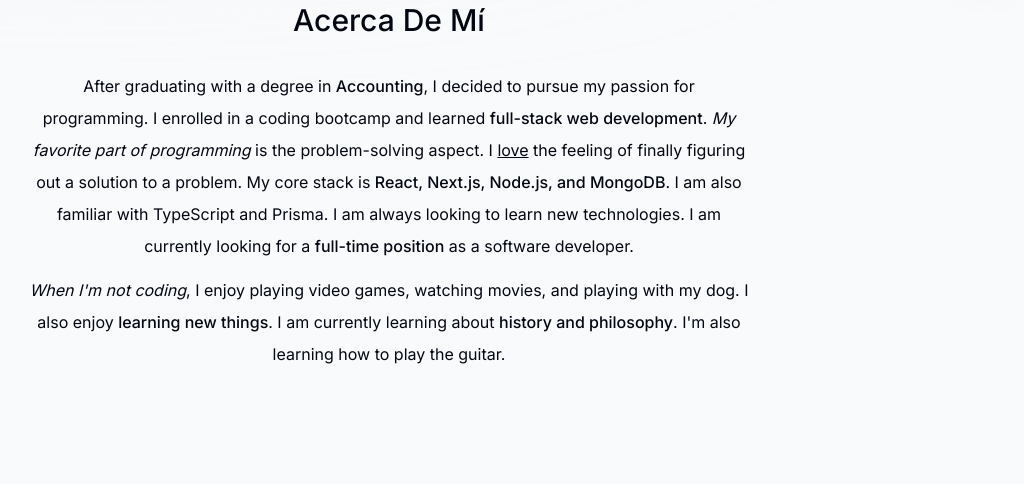
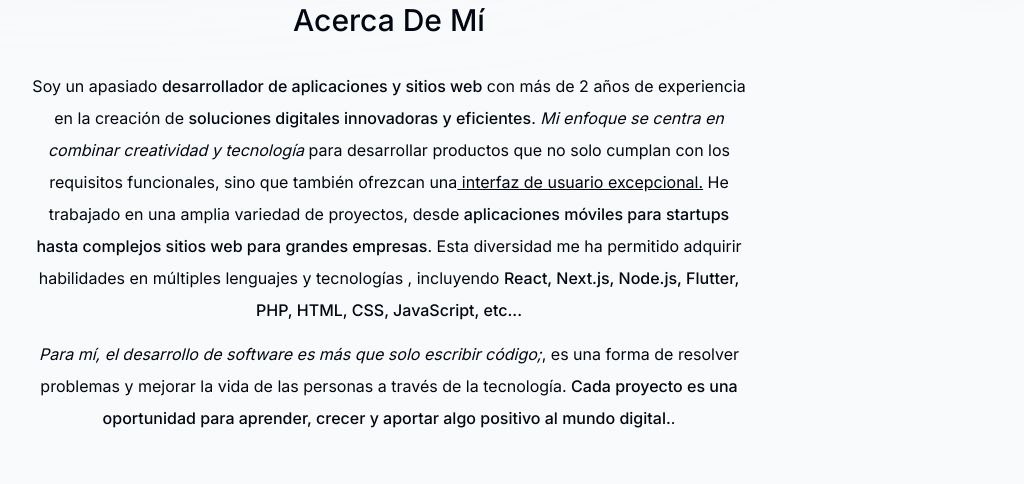
Before and after one commit to alcae/emmanuel-portf, a Next.js app: page / in a window 1280 px wide. Shown: the part 822-1306 px from the top of the page, without its empty margins (251-1275 px from the left). Built offline with nearby package versions, Linux system fonts and the light colour scheme; no server answers.

Commit message:
Update about.tsx

```diff
--- a/components/about.tsx
+++ b/components/about.tsx
@@ -19,30 +19,26 @@ export default function About() {
     >
       <SectionHeading>Acerca de mí</SectionHeading>
       <p className="mb-3">
-        After graduating with a degree in{" "}
-        <span className="font-medium">Accounting</span>, I decided to pursue my
-        passion for programming. I enrolled in a coding bootcamp and learned{" "}
-        <span className="font-medium">full-stack web development</span>.{" "}
-        <span className="italic">My favorite part of programming</span> is the
-        problem-solving aspect. I <span className="underline">love</span> the
-        feeling of finally figuring out a solution to a problem. My core stack
-        is{" "}
+        Soy un apasiado{" "}
+        <span className="font-medium">desarrollador de aplicaciones y sitios web</span> con más de 2 años de experiencia
+        en la creación de {" "}
+        <span className="font-medium">soluciones digitales innovadoras y eficientes</span>.{" "}
+        <span className="italic"> Mi enfoque se centra en combinar creatividad y tecnología</span> para desarrollar
+        productos que no solo cumplan con los requisitos funcionales, sino que también ofrezcan una
+        <span className="underline"> interfaz de usuario excepcional.</span> He trabajado en una amplia
+         variedad de proyectos, desde{" "}
         <span className="font-medium">
-          React, Next.js, Node.js, and MongoDB
+          aplicaciones móviles para startups hasta complejos sitios web para grandes empresas
         </span>
-        . I am also familiar with TypeScript and Prisma. I am always looking to
-        learn new technologies. I am currently looking for a{" "}
-        <span className="font-medium">full-time position</span> as a software
-        developer.
+        . Esta diversidad me ha permitido adquirir habilidades en múltiples lenguajes
+        y tecnologías , incluyendo {" "}
+        <span className="font-medium">React, Next.js, Node.js, Flutter, PHP, HTML, CSS, JavaScript, etc...</span>
       </p>
 
       <p>
-        <span className="italic">When I'm not coding</span>, I enjoy playing
-        video games, watching movies, and playing with my dog. I also enjoy{" "}
-        <span className="font-medium">learning new things</span>. I am currently
-        learning about{" "}
-        <span className="font-medium">history and philosophy</span>. I'm also
-        learning how to play the guitar.
+        <span className="italic">Para mí, el desarrollo de software es más que solo escribir código;</span>,  es una forma
+       de resolver problemas y mejorar la vida de las personas a través de la tecnología.{" "}
+        <span className="font-medium">Cada proyecto es una oportunidad para aprender, crecer y aportar algo positivo al mundo digital.</span>.
       </p>
     </motion.section>
   );
```
